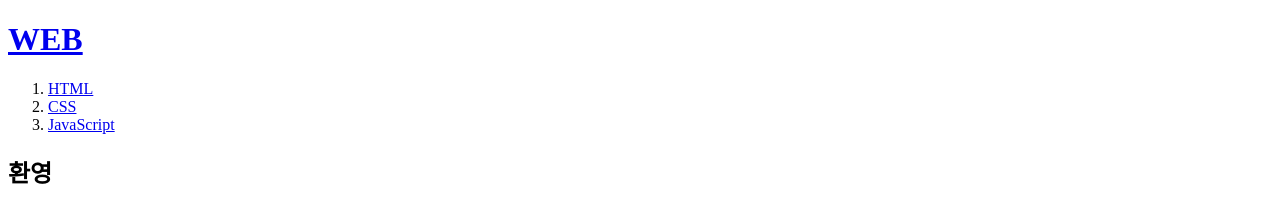
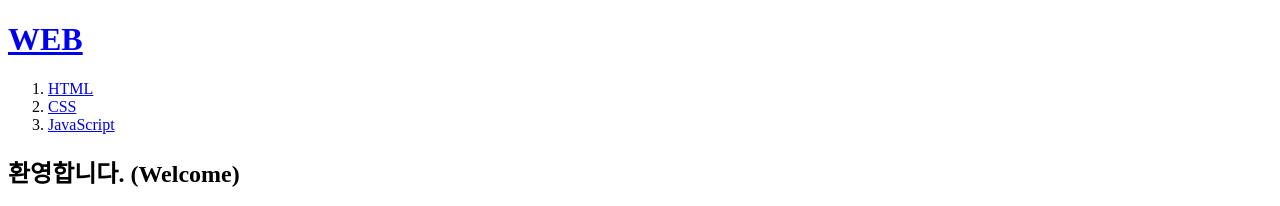
Before and after one commit to yjk0614/web, a plain HTML site: page index.html in a window 1280 px wide. Shown: the top 206 px of the page. Drawn offline with Linux system fonts and the light colour scheme; a script that the page names is missing.

Commit message:
welcome!

```diff
--- a/index.html
+++ b/index.html
@@ -20,7 +20,7 @@
     <li><a href="2.html">CSS</a></li>
     <li><a href="3.html">JavaScript</a></li>
   </ol>
-  <h2>환영</h2>
+  <h2>환영합니다. (Welcome)</h2>
   <p><strong>
   <a href="https://en.wikipedia.org/wiki/Web" target="_blank" title="Web wiki" >
   The World Wide Web (WWW)</a></strong>, commonly known as the Web, is an information space where documents and other web resources are identified by Uniform Resource Locators (URLs, such as https://www.example.com/), which may be interlinked by hypertext, and are accessible over the Internet.[1] The resources of the WWW may be accessed by users by a software application called a web browser.
```
